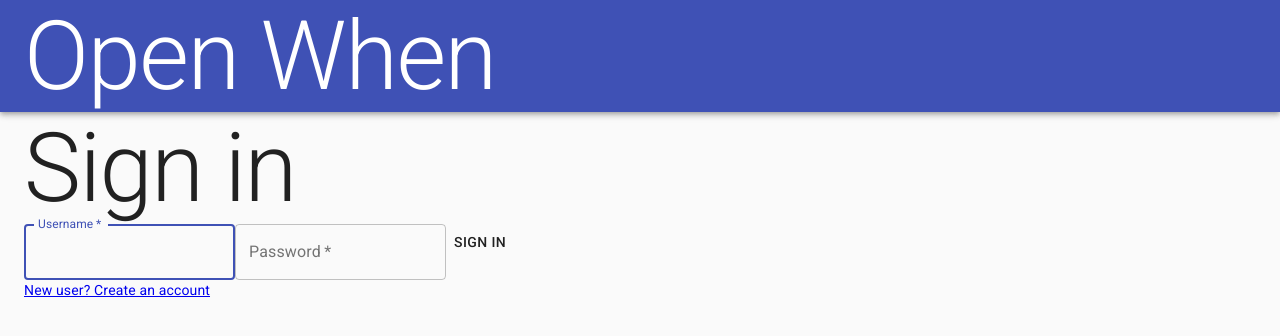
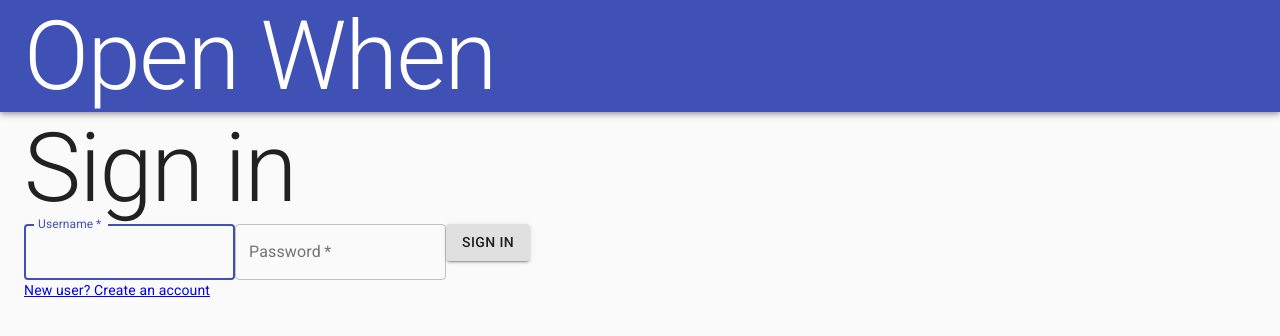
Before and after one commit to darrylforbes/open-when, a React (Create React App) app in the folder frontend/: page /signin in a window 1280 px wide. Shown: the top 336 px of the page. Built offline with nearby package versions, Linux system fonts and the light colour scheme.

Commit message:
Add basic style to all buttons

```diff
--- a/frontend/src/components/MessageForm.js
+++ b/frontend/src/components/MessageForm.js
@@ -75,12 +75,14 @@ const MessageForm = ({ user }) => {
           required
         />
         <Button
+          variant='contained'
           component={ Link }
           to='/'
         >
           Cancel
         </Button>
         <Button
+          variant='contained'
           type='submit'
           onClick={sendRequest}
         >
--- a/frontend/src/components/SignIn.js
+++ b/frontend/src/components/SignIn.js
@@ -81,6 +81,7 @@ const SignIn = ({ setUser, setToken }) => {
           type='password'
         />
         <Button
+          variant='contained'
           type='submit'
           onClick={sendRequest}
         >
--- a/frontend/src/components/SignUp.js
+++ b/frontend/src/components/SignUp.js
@@ -95,6 +95,7 @@ const SignUp = ({ setUser, setToken }) => {
           type='password'
         />
         <Button
+          variant='contained'
           type='submit'
           onClick={sendRequest}
         >
```
